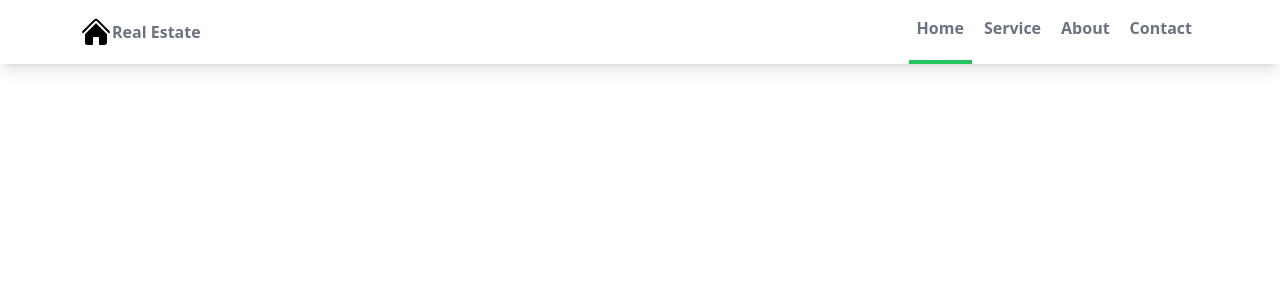
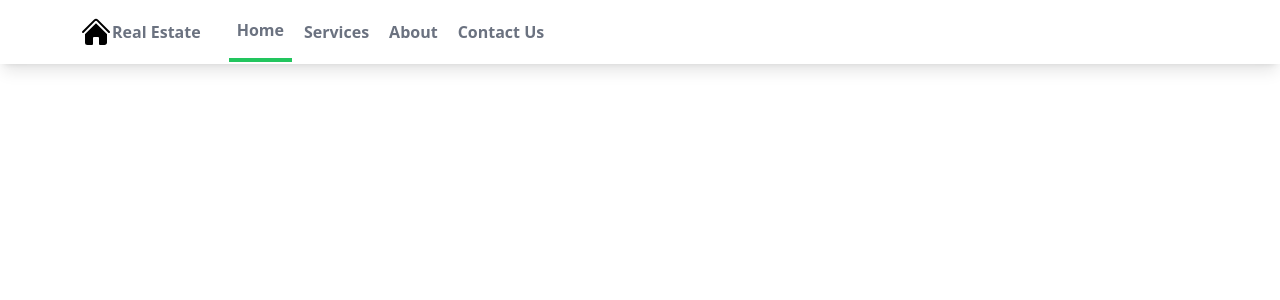
Before and after one commit to mehradi-github/ref-real-estate, a React (Create React App) app: page / in a window 1280 px wide. Shown: the top 300 px of the page. Built offline with nearby package versions, Linux system fonts and the light colour scheme.

Commit message:
Adding style items center in navbar

```diff
--- a/src/features/navbar/Navbar.tsx
+++ b/src/features/navbar/Navbar.tsx
@@ -7,12 +7,14 @@
       <div className="max-w-6xl mx-auto px-4">
         <div className="flex justify-between">
           <div className="flex space-x-7">
+            <div>
               <a href="#" className="flex items-center py-4">
                 <HomeIcon className="h-8 w-8" />
                 <span className="font-semibold text-gray-500">Real Estate</span>
               </a>
             </div>
-          <div className="hidden md:flex space-x-1">
+
+            <div className="hidden md:flex items-center space-x-1">
               <a
                 className="py-4 px-2 text-gray-500 font-semibold border-green-500 border-b-4"
                 href="#"
@@ -23,7 +25,7 @@
                 className="py-4 px-2  text-gray-500 font-semibold hover:text-green-500 transition duration-500  "
                 href="#"
               >
-              Service
+                Services
               </a>
               <a
                 className="py-4 px-2  text-gray-500 font-semibold hover:text-green-500 transition duration-500  "
@@ -35,8 +37,9 @@
                 className="py-4 px-2  text-gray-500 font-semibold hover:text-green-500 transition duration-500  "
                 href="#"
               >
-              Contact
+                Contact Us
               </a>
+            </div>
           </div>
         </div>
       </div>
```
Lines whose indentation alone changed are shown as unchanged.
